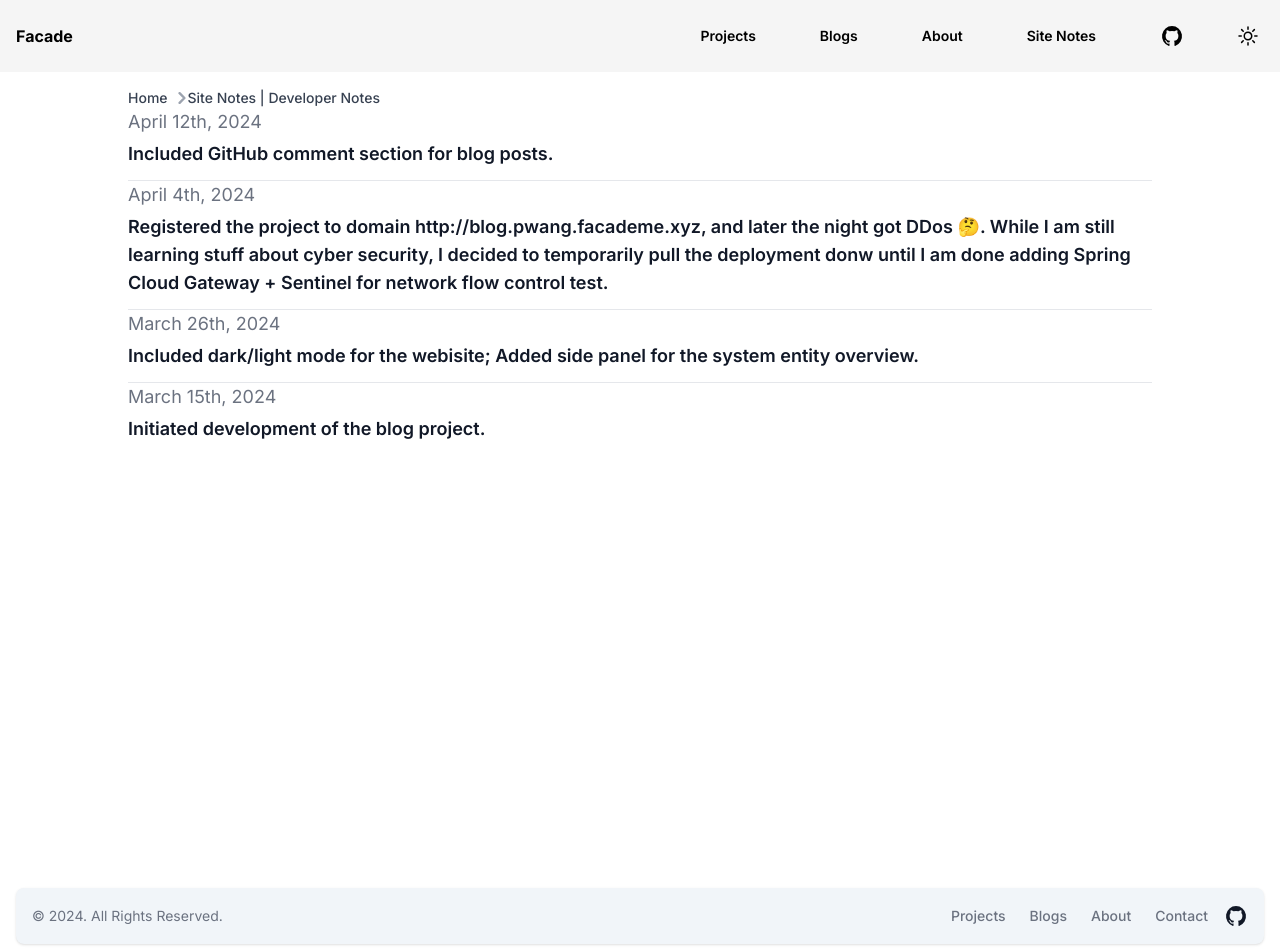
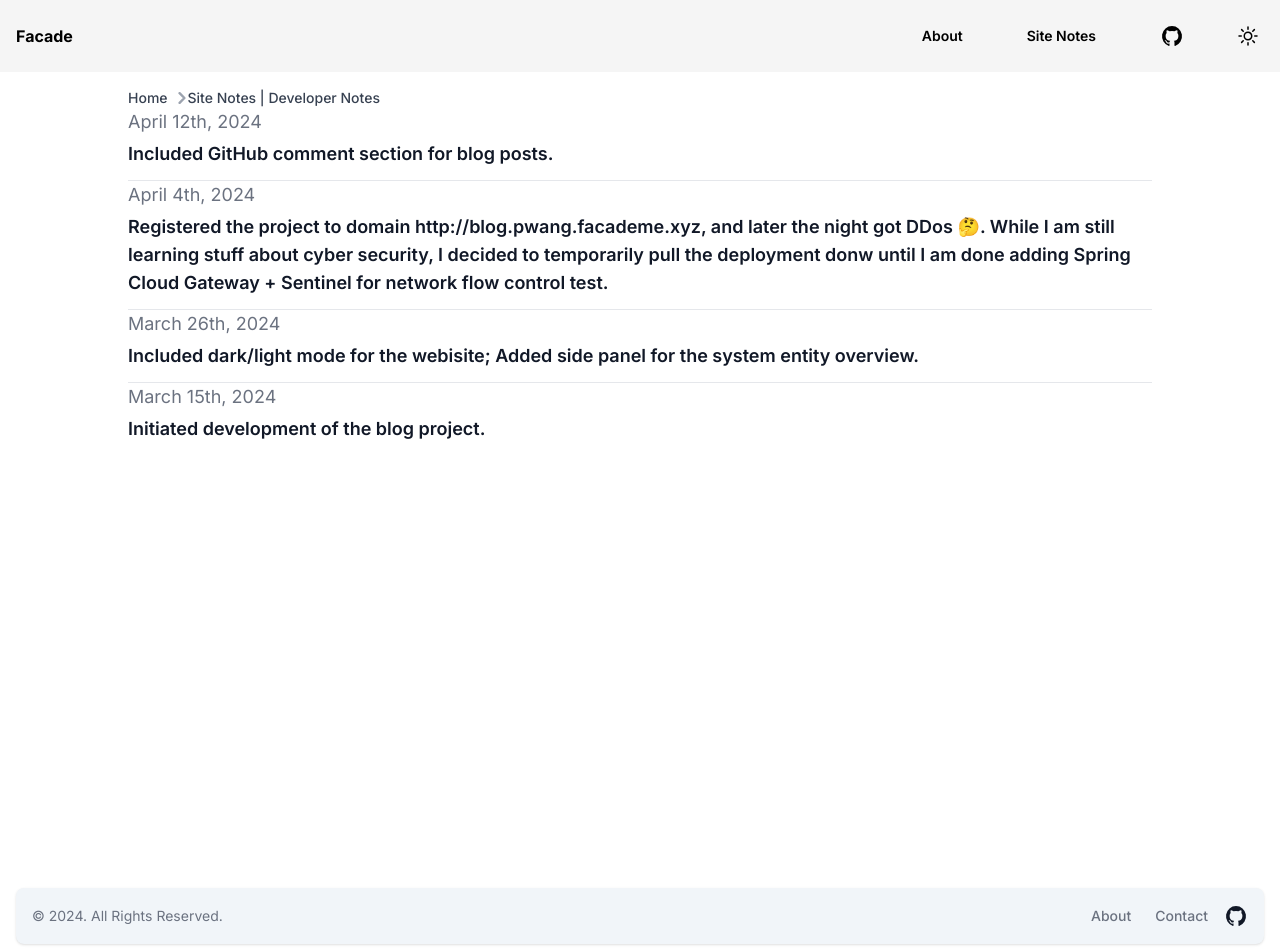
Before and after one commit to pwang1997/zhengliang.facade, a Next.js app: page /site-notes in a window 1280 px wide. Shown: the top 952 px of the page. Built offline with nearby package versions, Linux system fonts and the light colour scheme.

Commit message:
hide blogs and projects for static purpose

```diff
--- a/src/components/footer/index.tsx
+++ b/src/components/footer/index.tsx
@@ -8,12 +8,12 @@ export default function Footer() {
                 <span className="text-sm text-gray-500 sm:text-center dark:text-gray-400">© 2024. All Rights Reserved.
                 </span>
                 <ul className="flex flex-wrap items-center mt-3 text-sm font-medium text-gray-500 dark:text-gray-400 sm:mt-0">
-                    <li>
+                    {/* <li>
                         <Link href="/projects" className="hover:underline me-4 md:me-6">Projects</Link>
                     </li>
                     <li>
                         <Link href="/blogs" className="hover:underline me-4 md:me-6">Blogs</Link>
-                    </li>
+                    </li> */}
                     <li>
                         <Link href="/about" className="hover:underline me-4 md:me-6">About</Link>
                     </li>
--- a/src/components/navbar/index.tsx
+++ b/src/components/navbar/index.tsx
@@ -19,8 +19,8 @@ export default function NavBar() {
           </Link>
         </div>
         <Popover.Group className='hidden lg:flex lg:gap-x-12 items-center'>
-          <NavBarItem name='Projects' href='/projects' />
-          <NavBarItem name='Blogs' href='/blogs' />
+          {/* <NavBarItem name='Projects' href='/projects' />
+          <NavBarItem name='Blogs' href='/blogs' /> */}
           <NavBarItem name='About' href='/about' />
           <NavBarItem name='Site Notes' href='/site-notes' />
           <NavBarItem href='https://github.com/pwang1997'>
```
